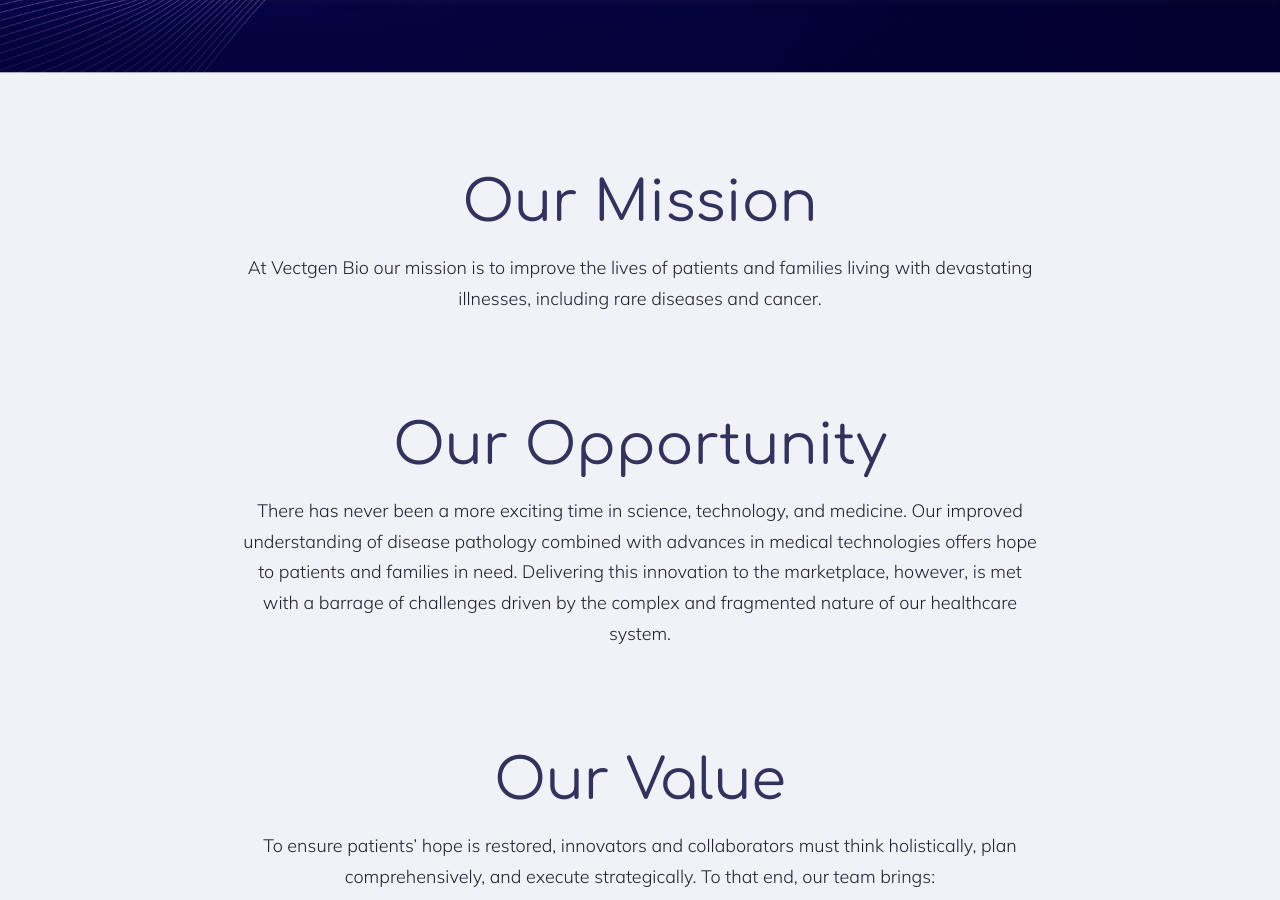
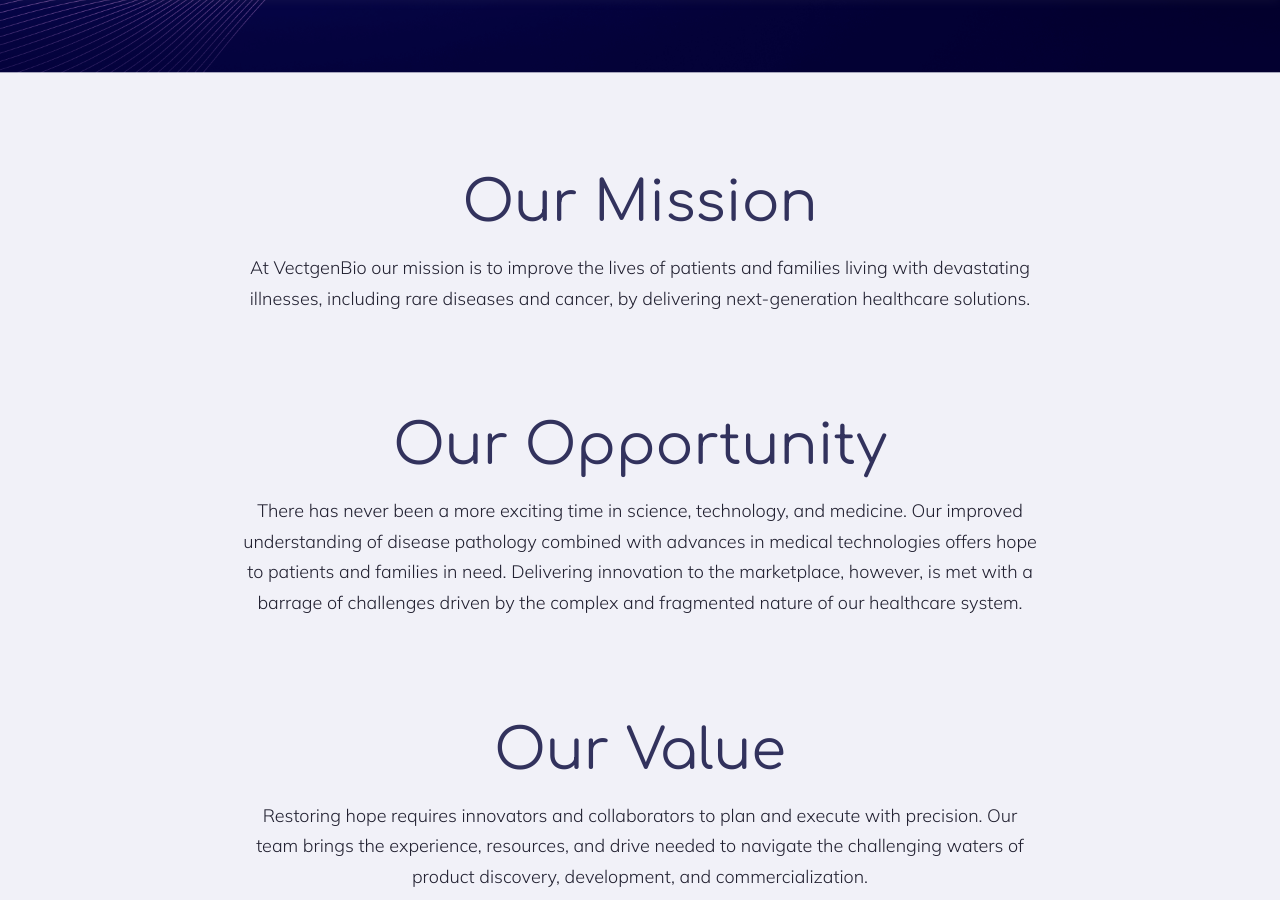
Before and after one commit to chaelpulse/vectgen, a Jekyll site: the page built from _pages/about.md, in a window 1280 px wide and 900 px high, scrolled down 827 px. Built offline with Jekyll 4.4.1, drawn with Linux system fonts in a browser that asks for light colours; some of the changed text lies outside the part shown.

Commit message:
Copy Updates

```diff
--- a/_includes/about-details.html
+++ b/_includes/about-details.html
@@ -5,26 +5,23 @@
 
         <h5 class="h4 text-center">Our Mission</h5>
         <p class="text-center section__description">
-          At Vectgen Bio our mission is to improve the lives of
-          patients and families living with devastating illnesses, including
-          rare diseases and cancer.
+          At VectgenBio our mission is to improve the lives of patients and families living with devastating illnesses,
+          including rare diseases and cancer, by delivering next-generation healthcare solutions.
         </p>
 
         <h5 class="h4 text-center">Our Opportunity</h5>
         <p class="text-center section__description">
-          There has never been a more exciting time in science, technology, and
-          medicine. Our improved understanding of disease pathology combined
-          with advances in medical technologies offers hope to patients and
-          families in need. Delivering this innovation to the marketplace, however,
-          is met with a barrage of challenges driven by the complex and
-          fragmented nature of our healthcare system.
+          There has never been a more exciting time in science, technology, and medicine. Our improved understanding
+          of disease pathology combined with advances in medical technologies offers hope to patients and families in
+          need. Delivering innovation to the marketplace, however, is met with a barrage of challenges driven by the
+          complex and fragmented nature of our healthcare system.
         </p>
 
         <h5 class="h4 text-center">Our Value</h5>
         <p class="text-center section__description">
-          To ensure patients’ hope is restored, innovators and collaborators
-          must think holistically, plan comprehensively, and execute
-          strategically. To that end, our team brings:
+          Restoring hope requires innovators and collaborators to plan and execute with precision. Our team brings the
+          experience, resources, and drive needed to navigate the challenging waters of product discovery,
+          development, and commercialization.
         </p>
       </div>
     </div>
@@ -38,8 +35,9 @@
             Commercial Expertise
           </h6>
           <ul class="text-center">
+            <li>Decades of Experience</li>
             <li>Broad Range of Therapeutic Areas</li>
-            <li>Traditional & Next-Gen Therapies</li>
+            <li>Traditional &amp; Next Generation Therapies</li>
             <li>All Stages of the Product Lifecycle</li>
           </ul>
         </div>
--- a/assets/styles/custom/_styles.scss
+++ b/assets/styles/custom/_styles.scss
@@ -228,7 +228,7 @@
     background: #FFFFFF;
     border-radius: 15px;
     margin-top: 150px;
-    min-height: 350px;
+    min-height: 375px;
     box-shadow: 0px 28px 36px -24px rgba(193, 70, 242, 0.2);
 
     .info__icon {
```
Also changed, not shown: other parts of _includes/about-details.html (+5 -4 lines), _includes/model-details.html (+8 -15 lines), 4 other files.
